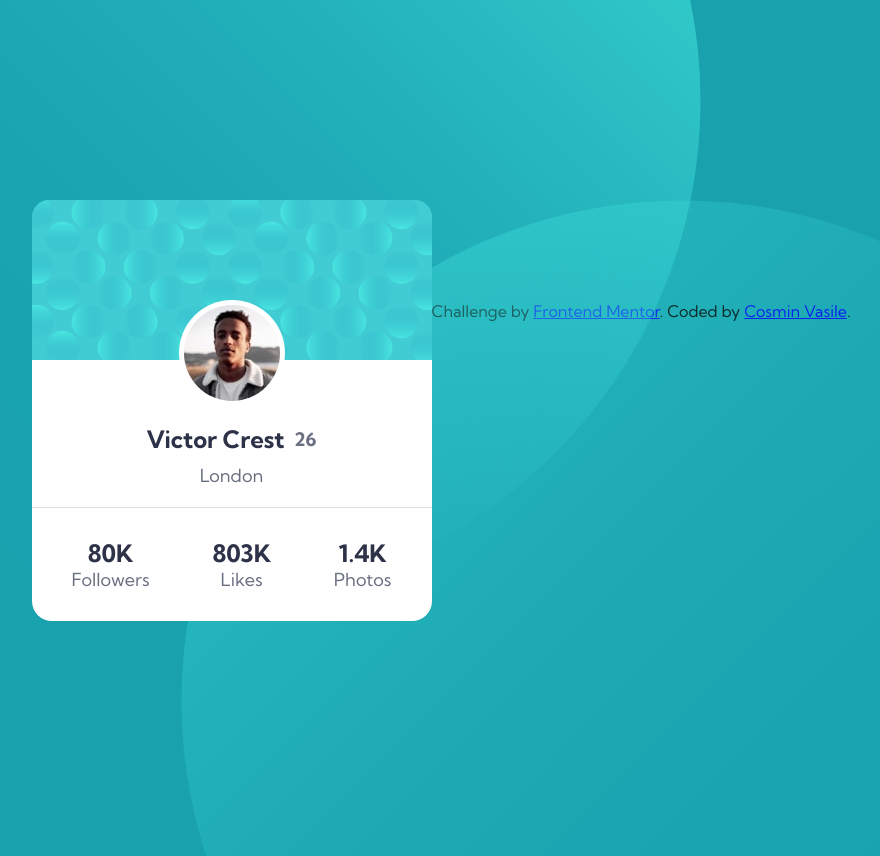
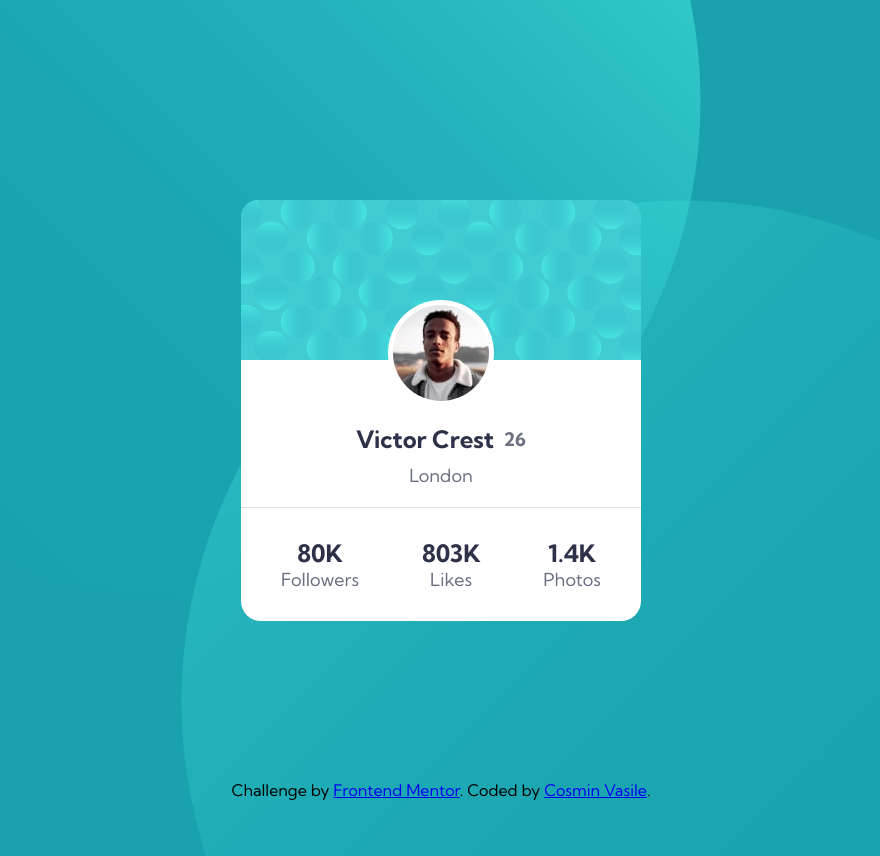
Before and after one commit to VasileCosmin/Profile-Card-Component, a plain HTML site: page index.html in a window 1280 px wide. Shown: the top 856 px of the page, without its empty margins (199-1079 px from the left). Drawn offline with Linux system fonts and the light colour scheme.

Commit message:
Update style.css

```diff
--- a/style.css
+++ b/style.css
@@ -104,7 +104,7 @@ body p {
   text-transform: capitalize;
 }
 
-.attribution {
+footer {
   position: absolute;
   bottom: 0;
 }
```
